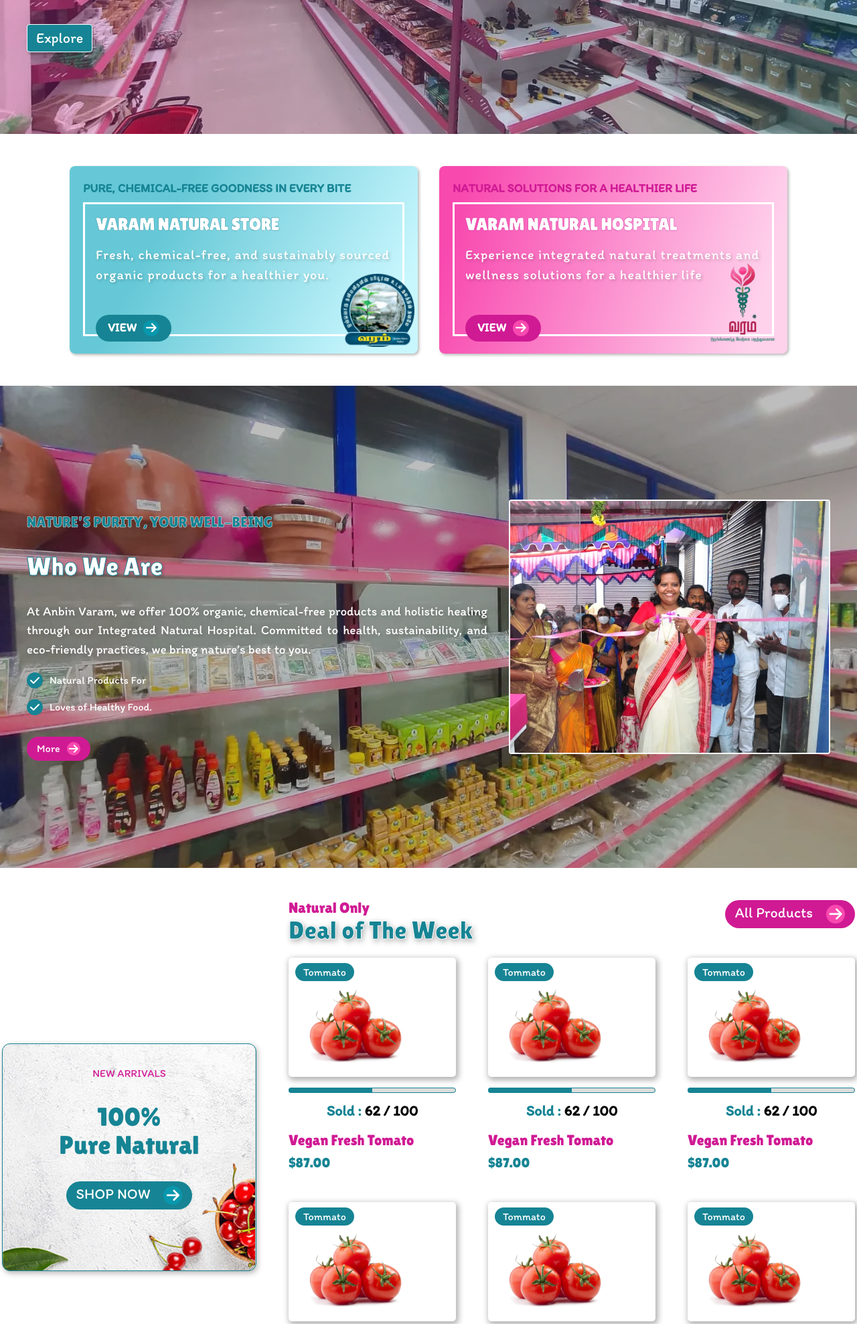
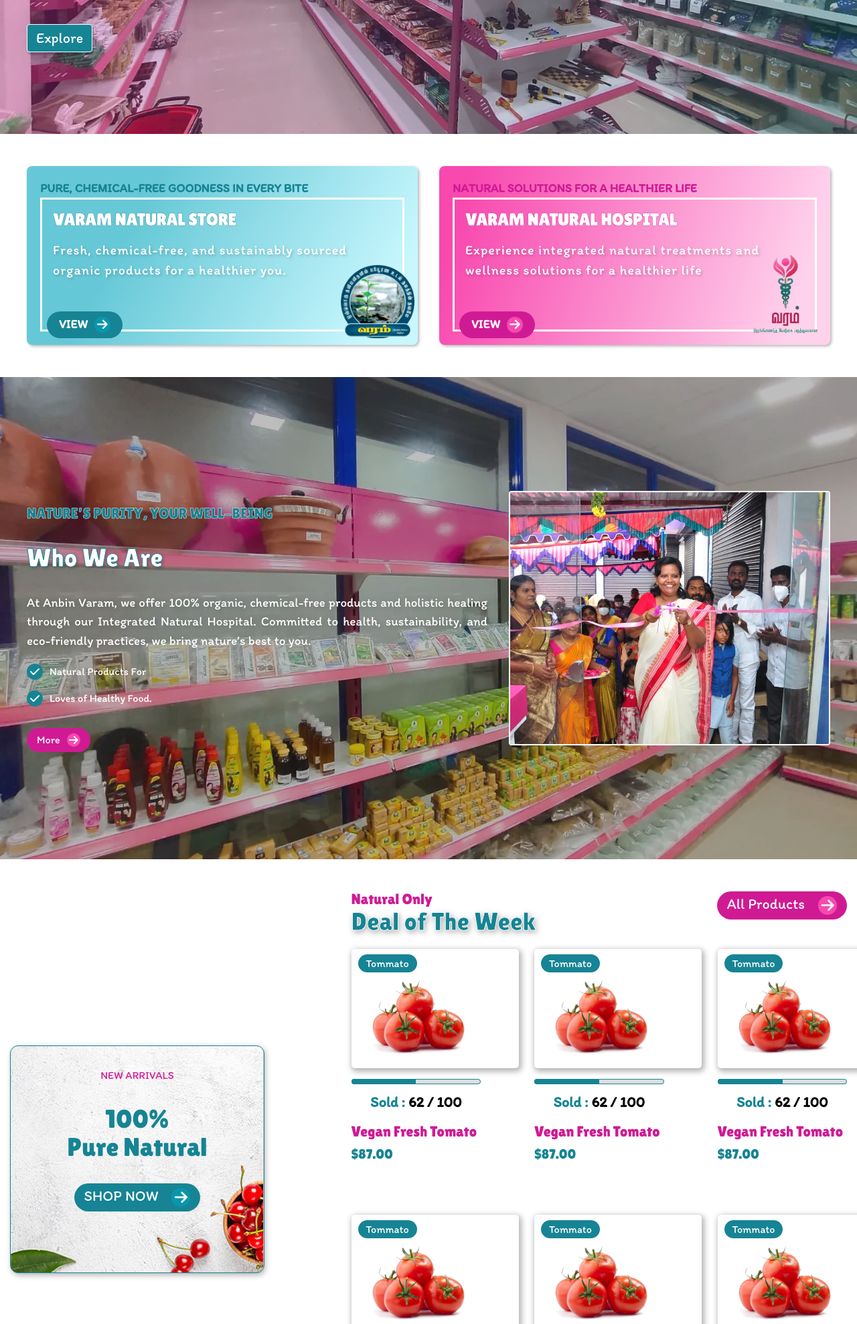
Before and after one commit to MakeMesy/anbinvaram, a PHP site: page / in a window 1280 px wide. Shown: the part 567-2544 px from the top of the page at 67% size. Run offline with PHP 8.4, Linux system fonts and the light colour scheme; some libraries are stand-ins or nearby versions; some web fonts are replaced.

Commit message:
search console updated

```diff
--- a/assets/css/home/style.css
+++ b/assets/css/home/style.css
@@ -57,10 +57,9 @@
 
 .divison_section {
     display: flex;
-    flex-wrap: wrap;
     gap: 2rem;
     justify-content: center;
-    align-content: center;
+   align-items: center;
     width: 100%;
     max-width: 1200px;
     margin: 0 auto;
@@ -173,9 +172,7 @@
 }
 
 .about_section_img {
-
     width: 100%;
-
 }
 
 .mySwiper2 {
@@ -375,7 +372,7 @@
     display: flex;
     justify-content: center;
     align-items: center;
-    gap: 3rem;
+    gap: 1rem;
 }
 
 .products_main_right {
@@ -496,8 +493,8 @@
 
 .products_main_points {
     display: grid;
-    gap: 3rem;
-    grid-template-columns: repeat(3, 1fr);
+    gap: 5rem;
+    grid-template-columns: repeat(auto-fit, minmax(170px, 3fr));
 }
 
 .products_main_img_point img {
@@ -605,16 +602,17 @@
     .mySwiper2 img {
         width: 370px;
     }
+    .mySwiper2{
+        width: 320px;
+      }
+
 
     .services_grid,
     .products_main,
-    .products_main_head {
+    .products_main_head,.divison_section {
         flex-direction: column;
     }
 
-    .products_main_points {
-        grid-template-columns: repeat(1, 1fr);
-    }
 
     .products_main_point {
         justify-content: center;
--- a/assets/css/resource/style.css
+++ b/assets/css/resource/style.css
@@ -491,10 +491,10 @@
   margin-top: 2rem;
 }
 .divisions_box{
-  width: 520px;
+width: 100%;
 padding-bottom: 5rem;
 padding: 20px;
-  height: 280px;
+
   position: relative;
   border-radius: 8px;
   box-shadow: 2px 2px 4px rgba(0, 0, 0, 0.3);
@@ -549,13 +549,14 @@
 }
 .divisons_content{
   padding: 1rem;
-  margin-top: 0.4rem;
   border: 3px solid var(--white);
   height: 200px;
 
 }
 .divisons_content button{
-  margin-top: 2.8rem;
+  position: absolute;
+  left: 30px;
+  bottom: 10px;
   background: var(--green);
   padding: 8px 18px;
   display: flex;
@@ -604,6 +605,8 @@
   font-size: clamp(15px,2vw,20px);
 }
 
+/* divison box end */
+
 
 @media screen and (max-width:768px) {
   .divisions_sections_container{
--- a/index.php
+++ b/index.php
@@ -1,6 +1,6 @@
 <?php
-$page_title = "Anbin Varam Nature Food Private Limited";
-$page_description = "";
+$page_title = "Anbin Varam";
+$page_description = "Anbin Varam offers organic foods and natural healing for a healthy, sustainable, and chemical-free lifestyle.";
 $page_url = "https://www.anbinvaram.com/";
 $page_image = "./assets/img/main/logo.webp";
 ?>
@@ -12,13 +12,12 @@
 
 <head>
   <?php include('./resource/seo.php') ?>
-
+  <!-- search console -->
+  <meta name="google-site-verification" content="GUJ6BOxrs3gpmsTZ217hUL7qckezKyN31sUTVhAYU7g" />
   <!-- cdns -->
   <link
     rel="stylesheet"
     href="https://cdn.jsdelivr.net/npm/swiper@11/swiper-bundle.min.css" />
-
-
 
   <!-- css -->
   <link rel="stylesheet" href="./assets/css/home/style.css">
@@ -54,24 +53,15 @@
 Dedicated to providing pure, chemical-free organic products while fostering a healthier and more sustainable way of life. We ensure quality, support local farmers, and promote eco-friendly practices for a better tomorrow."
 </p>
 
+<a href="https://organic.anbinvaram.com/">
 <button>
   Explore
 </button>
+</a>
 
 </div>
 
     </section>
-
-
-
-
-
-
-
-
-
-
-
 
 
   <section class="divison_section">
--- a/resource/footer.php
+++ b/resource/footer.php
@@ -127,7 +127,7 @@
     </div>
     <div class="bottom_footer">
     <div>
-    <p>© Copyright 2025 by <strong>Anbin Varam</strong> | Design and Developed by <strong>Makemesy</strong></p>
+    <p>© Copyright 2025 by <a href="./"><strong>Anbin Varam</strong></a> | Design and Developed by <strong>Makemesy</strong></p>
 
     </div>
     </div>
```
Also changed, not shown: .htaccess (added), 1 other file.
